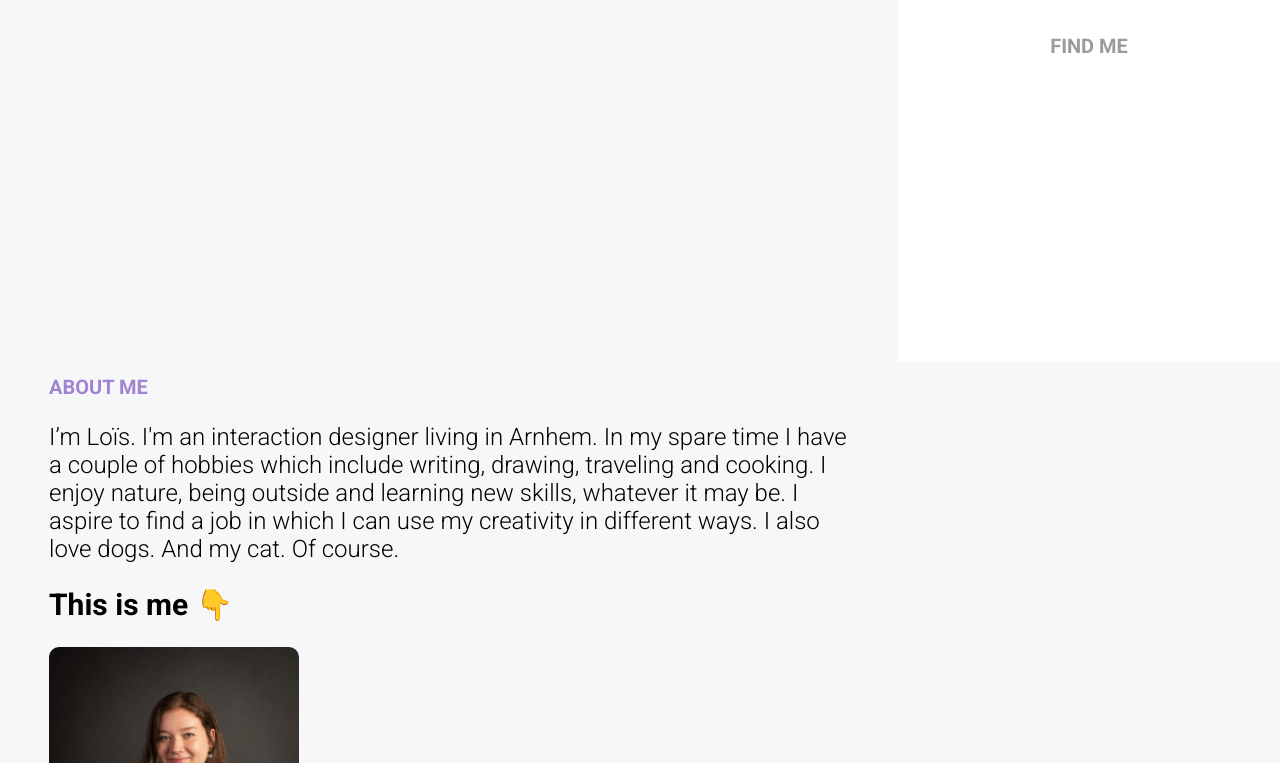
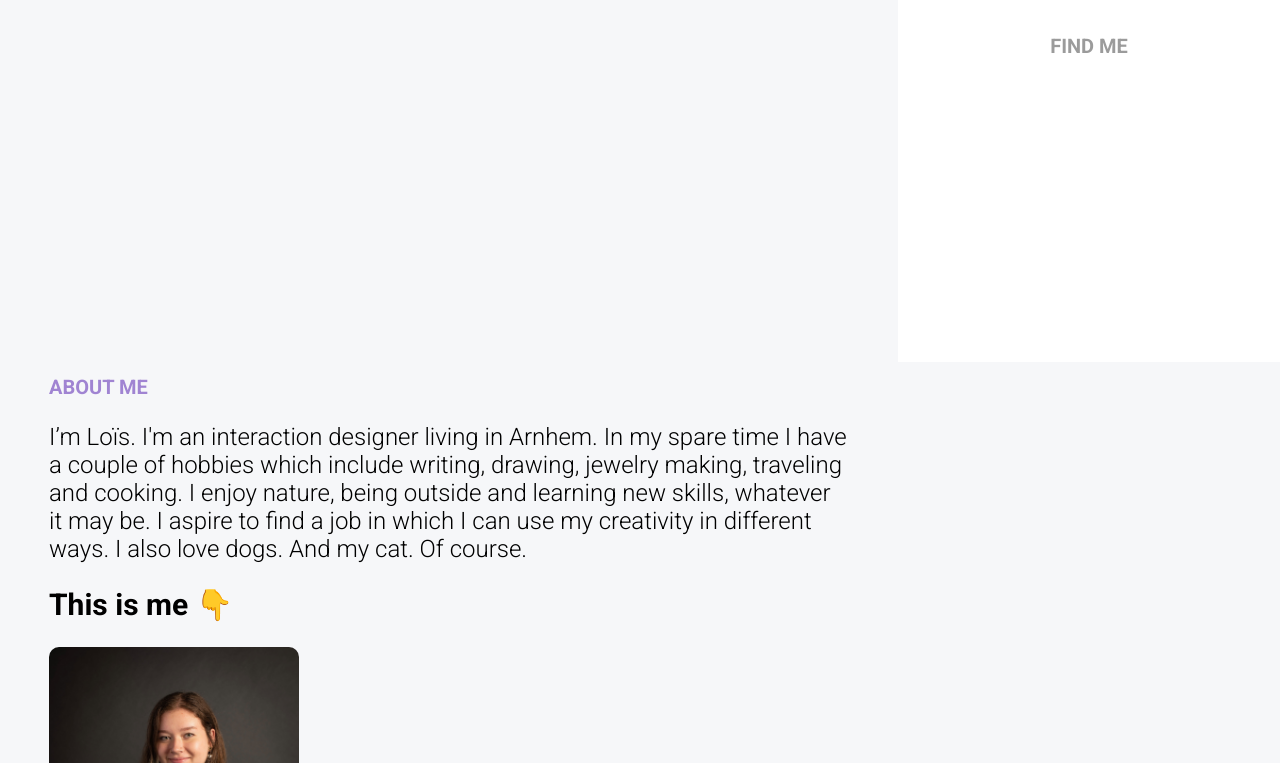
Before and after one commit to lbrndsn/portfolio, a React (Create React App) app: page / in a window 1280 px wide. Shown: the part 438-1201 px from the top of the page. Built offline with nearby package versions, Linux system fonts and the light colour scheme.

Commit message:
updated about

```diff
--- a/src/pages/About.js
+++ b/src/pages/About.js
@@ -16,7 +16,7 @@ const About = observer(({ id }) => {
             <div className="page-inner">
                 <h1>about me</h1>
                 <p>
-                I’m Loïs. I'm an interaction designer living in Arnhem. In my spare time I have a couple of hobbies which include writing, drawing, traveling and cooking. I enjoy nature, being outside and learning new skills, whatever it may be. I aspire to find a job in which I can use my creativity in different ways. I also love dogs. And my cat. Of course.
+                I’m Loïs. I'm an interaction designer living in Arnhem. In my spare time I have a couple of hobbies which include writing, drawing, jewelry making, traveling and cooking. I enjoy nature, being outside and learning new skills, whatever it may be. I aspire to find a job in which I can use my creativity in different ways. I also love dogs. And my cat. Of course.
                 </p>
                 <h2>This is me 👇</h2>
                 <img src={me} alt="Picture of me" className="portrait-picture"/>
```
